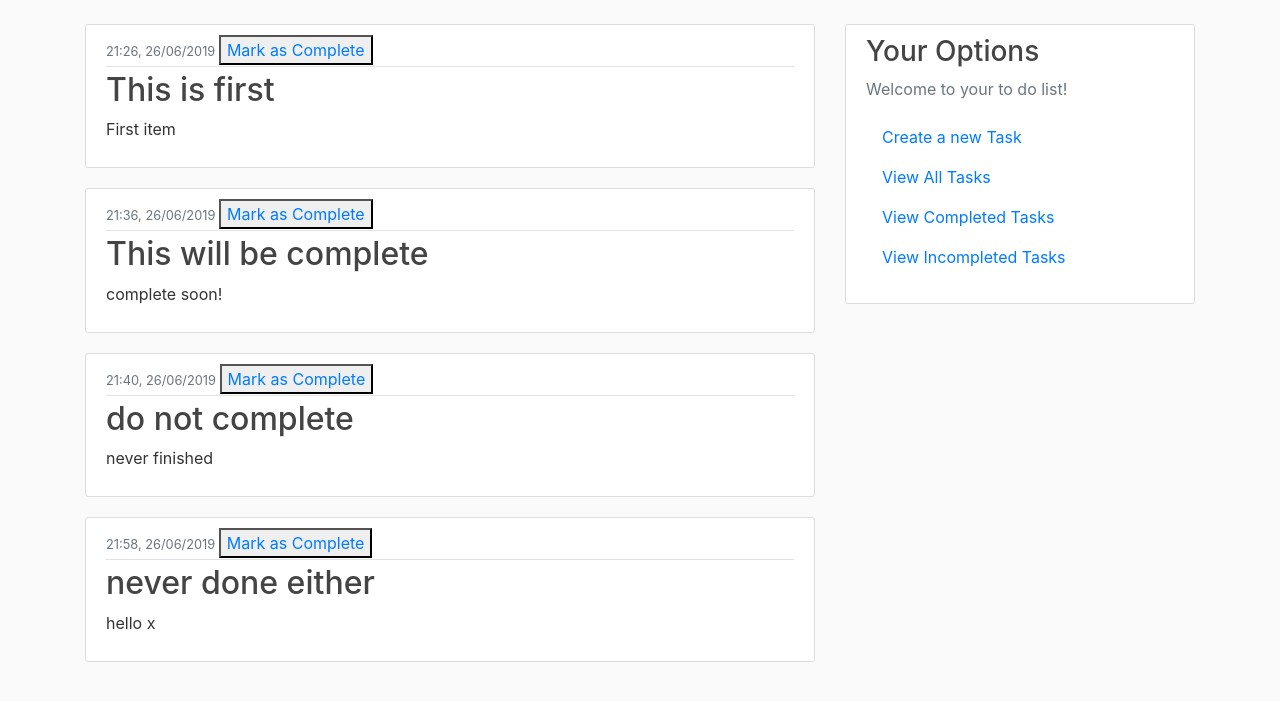
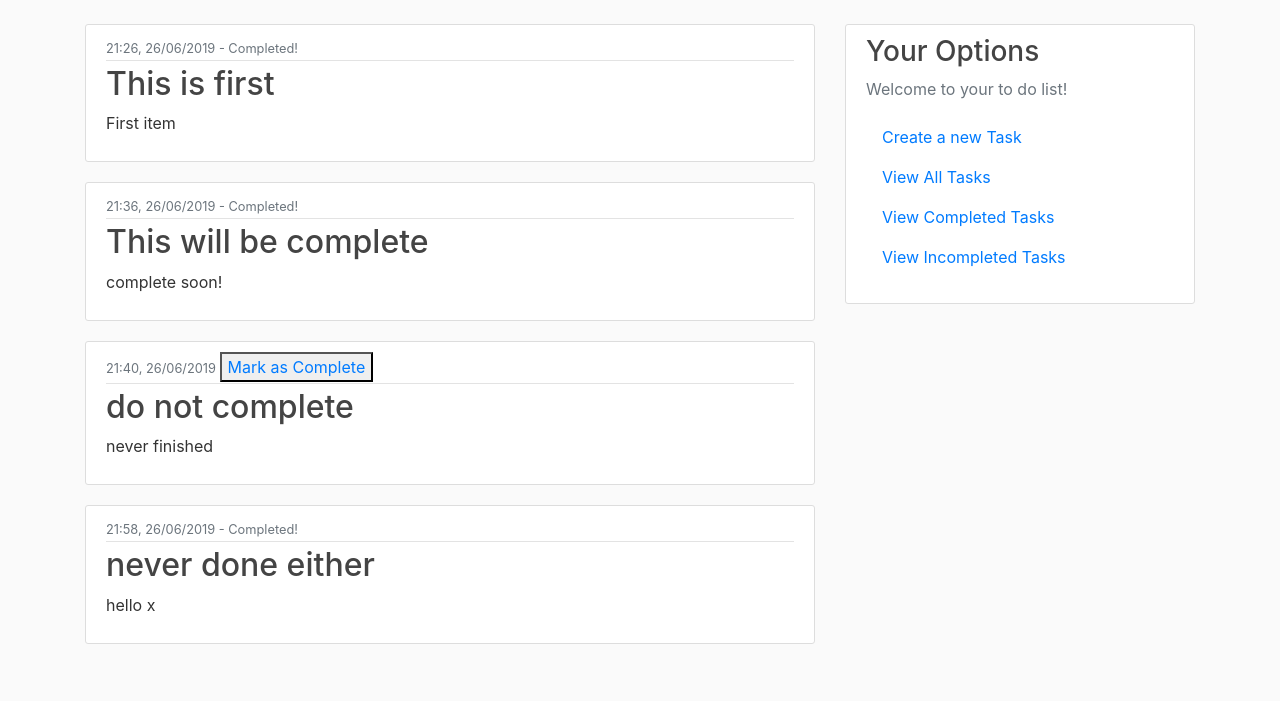
Before and after one commit to mayaspencerj/To-Do-App, a Flask app: page / in a window 1280 px wide. Shown: the part 56-757 px from the top of the page. Run offline with Flask 2, Linux system fonts and the light colour scheme; data comes from the database, SQL or seed files in the repository; both versions use the stored data as it was after the commit; some libraries are stand-ins or nearby versions.

Commit message:
Working to minimum - marked as complete

```diff
--- a/app.py
+++ b/app.py
@@ -2,9 +2,6 @@ from flask import Flask, render_template, url_for, flash, redirect
 from flask_sqlalchemy import SQLAlchemy
 from datetime import datetime
 from forms import CreateForm
-
-
-
 
 app = Flask(__name__)
 
@@ -28,7 +25,6 @@ class Items(db.Model):
 @app.route("/")
 @app.route("/view_all")
 def view_all():
-
     posts = Items.query.all()
     return render_template('view_all.html', posts=posts)
 
--- a/templates/view_all.html
+++ b/templates/view_all.html
@@ -4,11 +4,13 @@
         <article class="media content-section">
           <div class="media-body">
             <div class="article-metadata">
-              <small class="text-muted">{{ post.date_posted.strftime("%H:%M, %d/%m/%Y") }} </small>
-              <button type="button"> <a href="{{ url_for('view_completed',id=post.id) }}"> Mark as Complete </a> </button>
-        <!--      <input type="checkbox">
+              {% if post.complete == False %}
+                <small class="text-muted">{{ post.date_posted.strftime("%H:%M, %d/%m/%Y") }} </small>
+                <button type="button"> <a href="{{ url_for('view_completed',id=post.id) }}"> Mark as Complete </a> </button>
+              {% elif post.complete == True %}
+                <small class="text-muted">{{ post.date_posted.strftime("%H:%M, %d/%m/%Y") }} - Completed! </small>
+              {% endif %}
 
-              <button type="button" class="btn btn-danger btn-sm m-1" >Mark Complete</button> -->
             </div>
             <h2><a class="article-title">{{ post.title }}</a> </h2>
 
```
Also changed, not shown: site.db.
